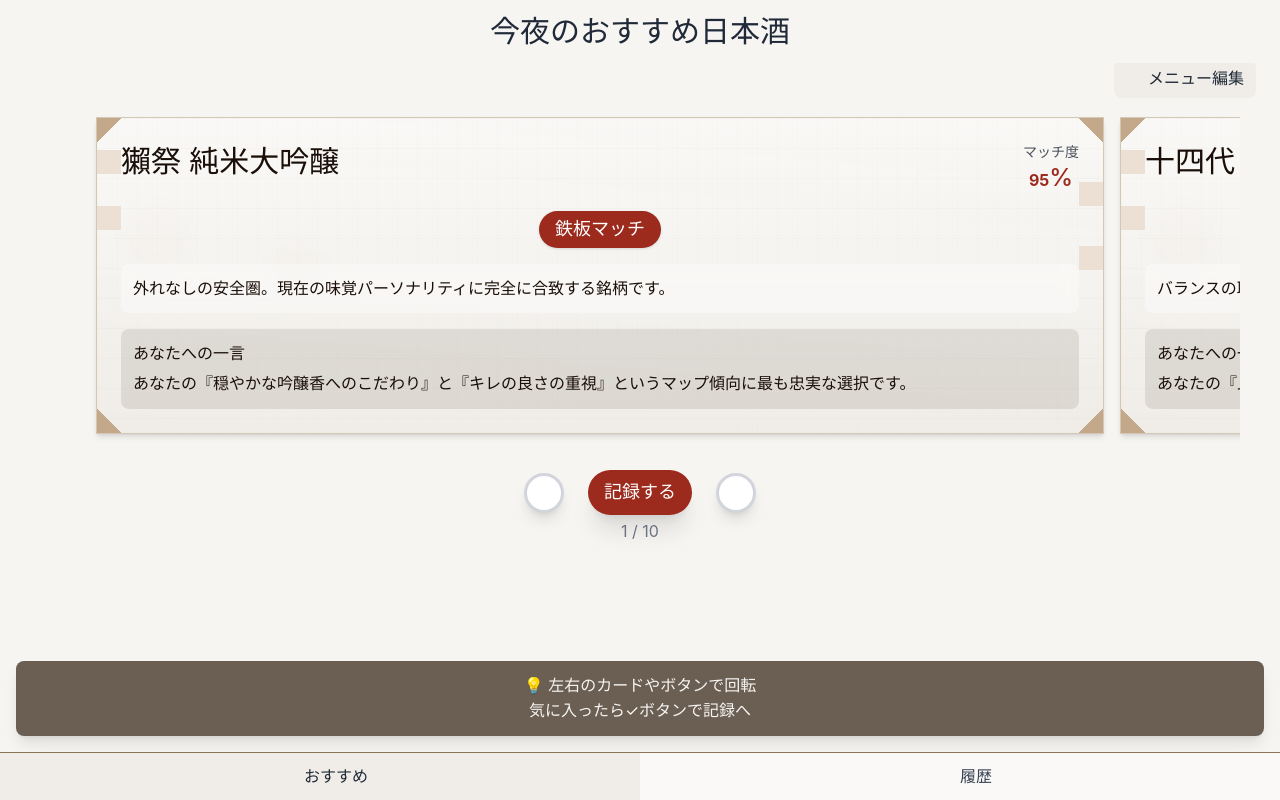
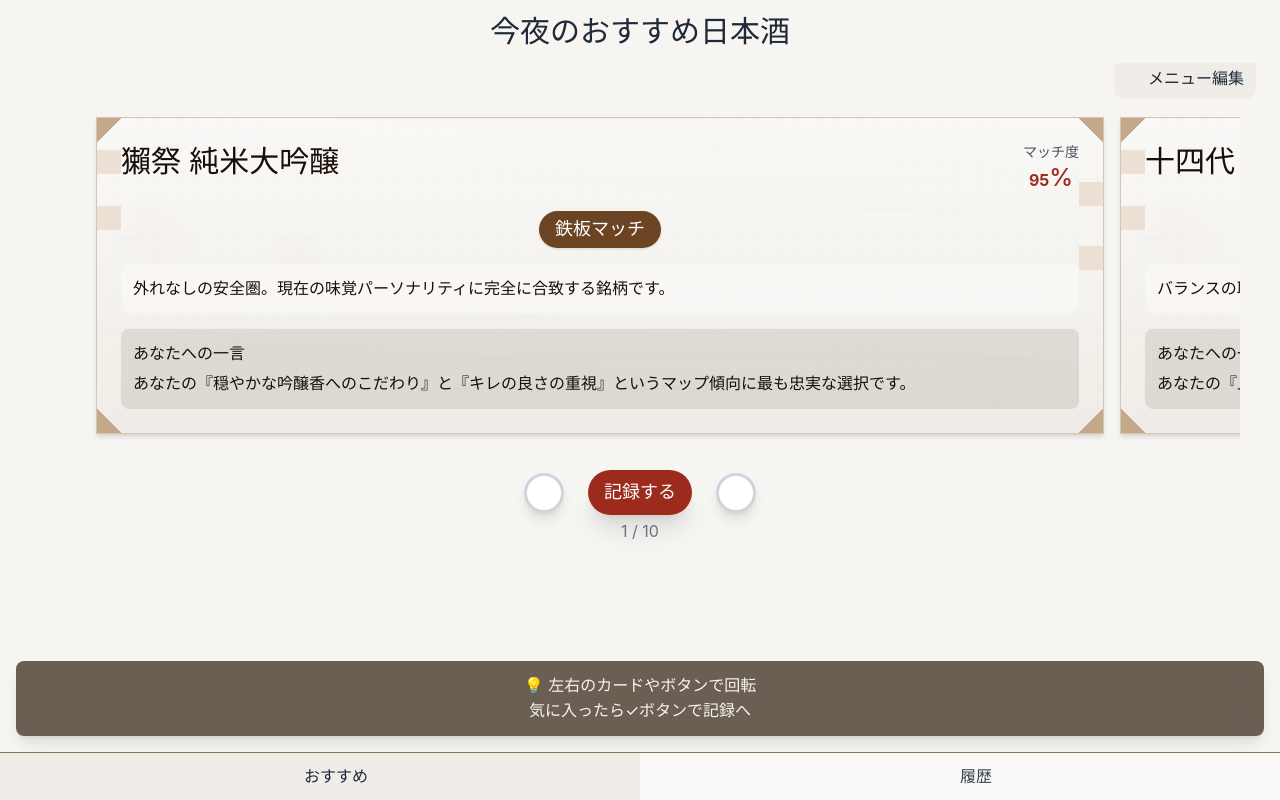
Before and after one commit to AutumnHackathon2025/sake-coordinator, a Next.js app in the folder nextjs/: page /recommendations in a window 1280 px wide. Built offline with nearby package versions, Linux system fonts and the light colour scheme; some icons are missing; a web font is replaced by a local one.

Commit message:
brandのタイトルいい感じに出す

```diff
--- a/nextjs/src/components/RecommendationCard.tsx
+++ b/nextjs/src/components/RecommendationCard.tsx
@@ -8,19 +8,31 @@
 }
 
 export function RecommendationCard({ sake, rank }: RecommendationCardProps) {
-  // カテゴリに応じた色設定
-  const getCategoryColor = (category?: string) => {
-    switch (category) {
-      case "鉄板マッチ":
-        return "bg-action-record text-white";
-      case "次の一手":
-        return "bg-primary text-white";
-      case "運命の出会い":
-        return "bg-secondary text-primary-dark";
-      default:
-        return "bg-gray-500 text-white";
+  // 日本酒ラベルっぽい色のパレット
+  const labelColors = [
+    { bg: "#9C2A1D", text: "#FFFFFF" }, // 赤茶色（獺祭など）
+    { bg: "#1E3A8A", text: "#FFFFFF" }, // 深い青（十四代など）
+    { bg: "#065F46", text: "#FFFFFF" }, // 深緑（黒龍など）
+    { bg: "#7C2D12", text: "#FFFFFF" }, // 焦茶色（八海山など）
+    { bg: "#581C87", text: "#FFFFFF" }, // 紫（久保田など）
+    { bg: "#92400E", text: "#FFFFFF" }, // 琥珀色
+    { bg: "#991B1B", text: "#FFFFFF" }, // 深紅
+    { bg: "#1F2937", text: "#FFFFFF" }, // 墨色
+    { bg: "#6B4423", text: "#FFFFFF" }, // 焼酎色
+    { bg: "#0F766E", text: "#FFFFFF" }, // 青緑
+  ];
+
+  // 銘柄名から一貫性のある色を選択
+  const getColorFromBrand = (brand: string) => {
+    let hash = 0;
+    for (let i = 0; i < brand.length; i++) {
+      hash = brand.charCodeAt(i) + ((hash << 5) - hash);
     }
+    const index = Math.abs(hash) % labelColors.length;
+    return labelColors[index];
   };
+
+  const categoryColor = getColorFromBrand(sake.brand);
 
   return (
     <Link href={`/history?openRecordModal=true&brand=${sake.brand}`}>
@@ -44,7 +56,10 @@
           <div className="relative z-10 space-y-4">
             {/* ヘッダー: 銘柄とマッチスコア */}
             <div className="flex items-start justify-between gap-3">
-              <h3 className="flex-1 text-title font-bold text-primary-dark">
+              <h3
+                className="flex-1 text-title font-bold text-primary-dark"
+                style={{ wordBreak: "keep-all", overflowWrap: "break-word" }}
+              >
                 {sake.brand}
               </h3>
               <div className="flex-shrink-0 text-center">
@@ -62,7 +77,11 @@
             {sake.category && (
               <div className="flex justify-center">
                 <span
-                  className={`inline-block rounded-full px-4 py-1 text-body-lg font-bold shadow-sm ${getCategoryColor(sake.category)}`}
+                  className="inline-block rounded-full px-4 py-1 text-body-lg font-bold shadow-sm"
+                  style={{
+                    backgroundColor: categoryColor.bg,
+                    color: categoryColor.text,
+                  }}
                 >
                   {sake.category}
                 </span>
```
